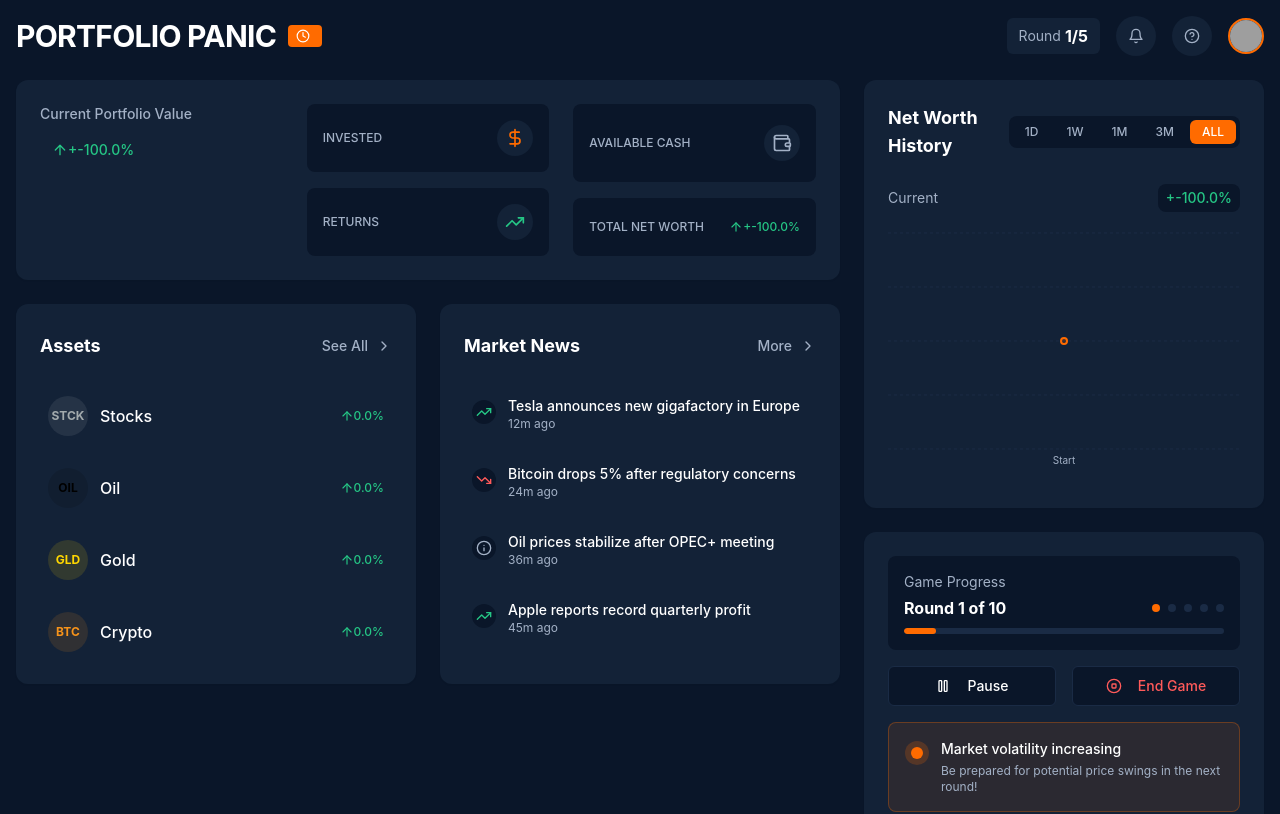
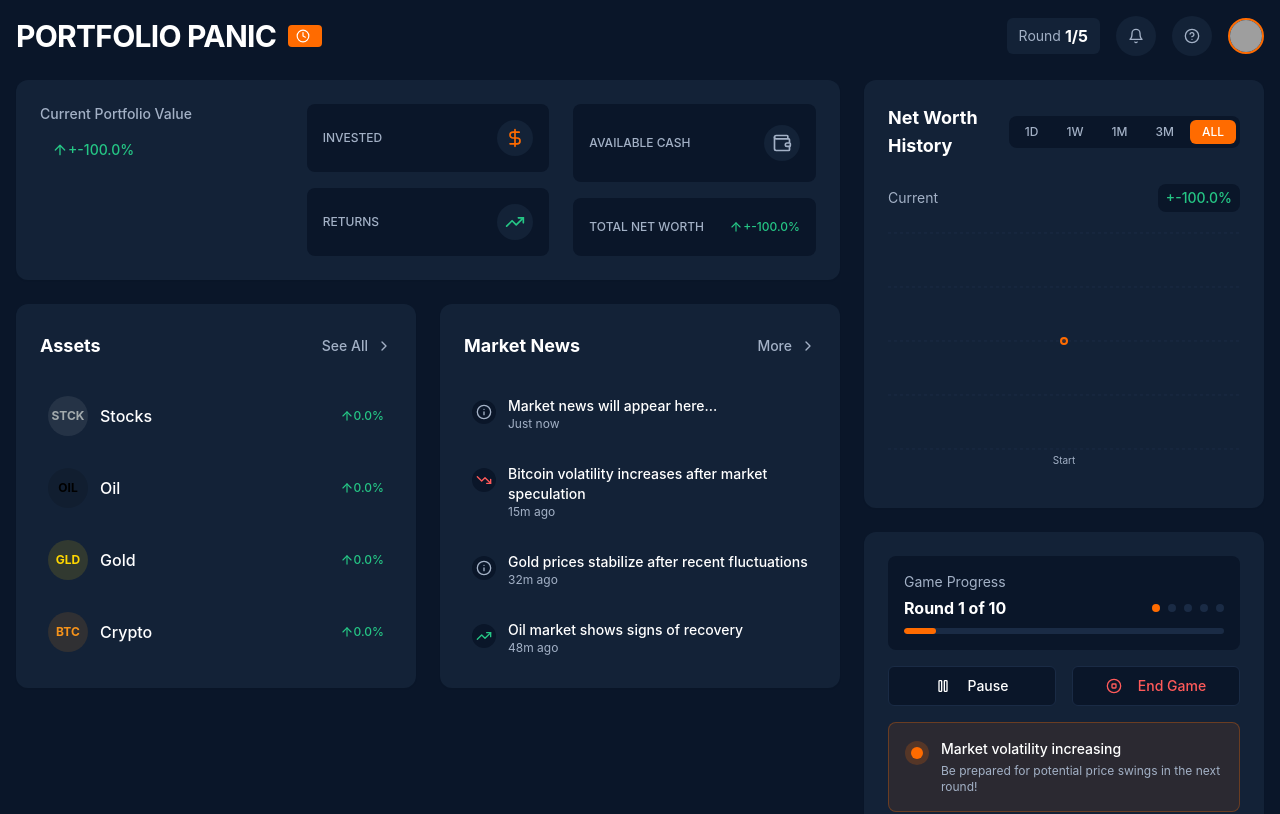
Before and after one commit to NgoTomek/radiant-react-flow, a React (Vite) app: page /game in a window 1280 px wide. Shown: the top 814 px of the page. Built offline with nearby package versions, Linux system fonts and the light colour scheme; grey boxes are pictures that could not be loaded.

Commit message:
Update MarketNews.tsx

```diff
--- a/src/components/dashboard/MarketNews.tsx
+++ b/src/components/dashboard/MarketNews.tsx
@@ -1,44 +1,55 @@
-
 import React from 'react';
 import { Card, CardContent, CardHeader } from '@/components/ui/card';
 import { ChevronRight, Info, TrendingDown, TrendingUp } from 'lucide-react';
 import { Button } from '@/components/ui/button';
+import { useGame } from '@/context/GameContext';
 
-type NewsItem = {
-  id: number;
-  title: string;
-  impact: 'positive' | 'negative' | 'neutral';
-  time: string;
-};
+const MarketNews = () => {
+  const { currentNews } = useGame();
 
-const newsData: NewsItem[] = [
+  // Generate sample news items based on current news
+  const newsItems = [
     {
       id: 1,
-    title: 'Tesla announces new gigafactory in Europe',
-    impact: 'positive',
-    time: '12m ago',
+      title: currentNews.message,
+      impact: getImpactType(currentNews.impact),
+      time: 'Just now'
     },
     {
       id: 2,
-    title: 'Bitcoin drops 5% after regulatory concerns',
+      title: 'Bitcoin volatility increases after market speculation',
       impact: 'negative',
-    time: '24m ago',
+      time: '15m ago'
     },
     {
       id: 3,
-    title: 'Oil prices stabilize after OPEC+ meeting',
+      title: 'Gold prices stabilize after recent fluctuations',
       impact: 'neutral',
-    time: '36m ago',
+      time: '32m ago'
     },
     {
       id: 4,
-    title: 'Apple reports record quarterly profit',
+      title: 'Oil market shows signs of recovery',
       impact: 'positive',
-    time: '45m ago',
-  },
+      time: '48m ago'
+    }
   ];
 
-const MarketNews = () => {
+  // Helper function to determine overall impact type
+  function getImpactType(impact: any): 'positive' | 'negative' | 'neutral' {
+    if (!impact) return 'neutral';
+
+    // Calculate average impact
+    const values = Object.values(impact);
+    if (values.length === 0) return 'neutral';
+
+    const avg = values.reduce((sum, val) => sum + (val as number), 0) / values.length;
+
+    if (avg > 1.02) return 'positive';
+    if (avg < 0.98) return 'negative';
+    return 'neutral';
+  }
+
   return (
     <Card className="bg-[#132237] border-none rounded-xl overflow-hidden">
       <CardHeader className="p-6 pb-0">
@@ -52,7 +63,7 @@ const MarketNews = () => {
       </CardHeader>
       <CardContent className="p-6">
         <div className="space-y-4">
-          {newsData.map((news) => (
+          {newsItems.map((news) => (
             <NewsItem key={news.id} news={news} />
           ))}
         </div>
@@ -61,7 +72,14 @@ const MarketNews = () => {
   );
 };
 
-const NewsItem = ({ news }: { news: NewsItem }) => {
+const NewsItem = ({ news }: {
+  news: {
+    id: number;
+    title: string;
+    impact: 'positive' | 'negative' | 'neutral';
+    time: string;
+  }
+}) => {
   const getImpactIcon = () => {
     switch (news.impact) {
       case 'positive':
```
Lines whose indentation alone changed are shown as unchanged.
